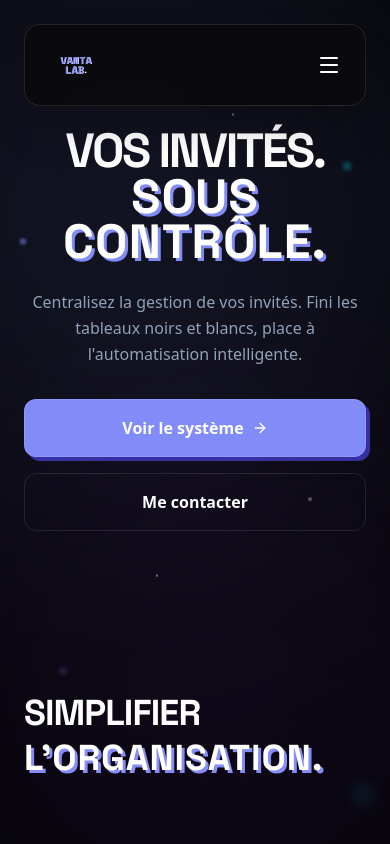
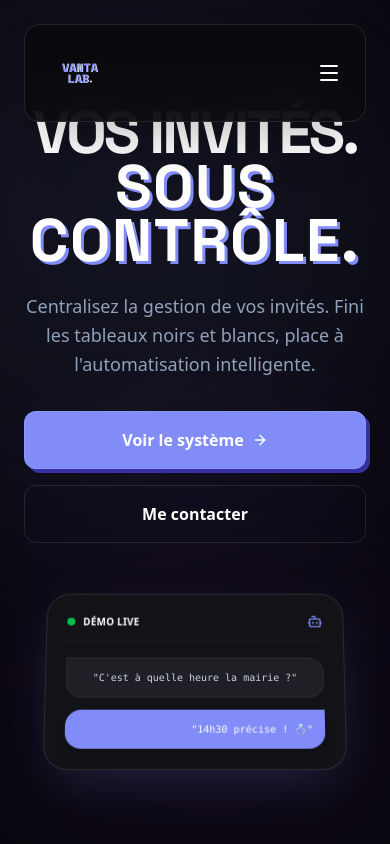
Before and after one commit to Ilyescmoi/VantaLab, a Next.js app: page / in a window 390 px wide. Shown: the top 844 px of the page. Built offline with nearby package versions, Linux system fonts and the light colour scheme.

Commit message:
add effect in the background

```diff
--- a/src/app/page.tsx
+++ b/src/app/page.tsx
@@ -19,7 +19,7 @@ export default function VantaLabFinal() {
         setIsMobileMenuOpen(false);
     };
 
-    // CLASS DU BOUTON ULTIME
+    // --- CLASS DU BOUTON ULTIME (3D + GLOW + CLICK) ---
     const btnClass = `
         bg-[#818CF8] text-white font-bold rounded-xl flex items-center justify-center gap-2
         border border-white/10
@@ -42,74 +42,35 @@ export default function VantaLabFinal() {
                     font-family: 'Space Grotesk', sans-serif !important;
                 }
 
+                /* TITRES 3D OFFSET */
                 .text-3d-vanta {
                     color: white;
                     text-shadow: 3px 3px 0px #818CF8;
                 }
 
-                /* Animation de flottement très lente et douce */
-                @keyframes float {
-                    0% { transform: translateY(0px) scale(1); opacity: 0.2; }
-                    50% { transform: translateY(-15px) scale(1.1); opacity: 0.5; }
-                    100% { transform: translateY(0px) scale(1); opacity: 0.2; }
-                }
-                .animate-float { animation: float 8s ease-in-out infinite; }
-
-                /* Délais pour désynchroniser les particules */
-                .delay-1000 { animation-delay: 1.5s; }
-                .delay-2000 { animation-delay: 3s; }
-                .delay-3000 { animation-delay: 4.5s; }
-                .delay-4000 { animation-delay: 6s; }
-                .delay-5000 { animation-delay: 7.5s; }
-
                 html { scroll-behavior: smooth; }
             `}} />
 
-            {/* --- FOND AMBIANT GLOBAL --- */}
+            {/* --- FOND --- */}
             <div className="fixed top-[-10%] right-[-10%] w-[600px] h-[600px] bg-[#818CF8]/10 rounded-full blur-[120px] pointer-events-none z-0 mix-blend-screen animate-pulse"></div>
             <div className="fixed bottom-[-10%] left-[-10%] w-[500px] h-[500px] bg-purple-900/10 rounded-full blur-[100px] pointer-events-none z-0 mix-blend-screen"></div>
-
-            {/* GRILLE TECHNIQUE LÉGÈRE */}
             <div className="fixed inset-0 z-0 opacity-10 pointer-events-none"
                  style={{
                      backgroundImage: 'linear-gradient(rgba(129, 140, 248, 0.1) 1px, transparent 1px), linear-gradient(90deg, rgba(129, 140, 248, 0.1) 1px, transparent 1px)',
-                     backgroundSize: '40px 40px'
+                     backgroundSize: '50px 50px'
                  }}>
-            </div>
-
-            {/* --- PARTICULES "VANTA DUST" (UNIQUEMENT DES CERCLES) --- */}
-            <div className="fixed inset-0 z-0 pointer-events-none overflow-hidden">
-                {/* 1. Hero Droite (Cyan subtil) */}
-                <div className="absolute top-[20%] right-[10%] w-2 h-2 bg-cyan-400 rounded-full blur-[2px] opacity-30 animate-float"></div>
-
-                {/* 2. Hero Gauche (Indigo) */}
-                <div className="absolute top-[30%] left-[5%] w-1.5 h-1.5 bg-[#818CF8] rounded-full blur-[1px] opacity-40 animate-float delay-1000"></div>
-
-                {/* 3. Zone vide Mobile (Pour remplacer la carte 3D) */}
-                <div className="absolute top-[50%] left-[50%] w-3 h-3 bg-purple-400 rounded-full blur-[4px] opacity-20 animate-float delay-2000 md:hidden"></div>
-
-                {/* 4. Section Solutions (Petit point blanc net) */}
-                <div className="absolute bottom-[40%] right-[20%] w-1 h-1 bg-white rounded-full opacity-30 animate-float delay-3000"></div>
-
-                {/* 5. Section Bio (Indigo) */}
-                <div className="absolute bottom-[20%] left-[15%] w-2 h-2 bg-[#818CF8] rounded-full blur-[2px] opacity-30 animate-float delay-4000"></div>
-
-                {/* 6. Footer (Cyan très flou) */}
-                <div className="absolute bottom-[5%] right-[5%] w-4 h-4 bg-cyan-500 rounded-full blur-[8px] opacity-20 animate-float delay-5000"></div>
-
-                {/* 7. Extra Dust (Grain fin) */}
-                <div className="absolute top-[15%] right-[40%] w-0.5 h-0.5 bg-white rounded-full opacity-40 animate-float delay-2000"></div>
-                <div className="absolute bottom-[30%] left-[40%] w-0.5 h-0.5 bg-white rounded-full opacity-40 animate-float delay-1000"></div>
             </div>
 
             {/* --- NAV RESPONSIVE --- */}
             <nav className="fixed w-full z-50 top-6 px-6">
-                <div className="max-w-7xl mx-auto bg-[#0A0A0E]/90 backdrop-blur-xl border border-white/10 rounded-2xl px-6 py-3 md:py-4 flex items-center justify-between shadow-2xl">
+                <div className="max-w-7xl mx-auto bg-[#0A0A0E]/90 backdrop-blur-xl border border-white/10 rounded-2xl px-6 py-4 flex items-center justify-between shadow-2xl">
+
+                    {/* LOGO - TAILLE MOBILE BOOSTÉE À 16 (64px) */}
                     <a href="#" className="flex items-center">
                         <img
                             src="/logo-vanta-3d.svg"
                             alt="Vanta Lab Logo"
-                            className="h-14 md:h-20 w-auto object-contain hover:scale-105 transition-transform"
+                            className="h-16 md:h-20 w-auto object-contain hover:scale-105 transition-transform"
                         />
                     </a>
 
@@ -119,7 +80,10 @@ export default function VantaLabFinal() {
                         <a href="#contact" className="hover:text-[#818CF8] transition-colors">Qui je suis</a>
                     </div>
 
-                    <button onClick={openModal} className={`hidden md:flex px-6 py-3 text-xs ${btnClass}`}>
+                    <button
+                        onClick={openModal}
+                        className={`hidden md:flex px-6 py-3 text-xs ${btnClass}`}
+                    >
                         Discuter de mon projet
                     </button>
 
@@ -129,7 +93,7 @@ export default function VantaLabFinal() {
                 </div>
 
                 {isMobileMenuOpen && (
-                    <div className="absolute top-24 left-4 right-4 bg-[#0A0A0E] border border-white/10 rounded-2xl p-6 flex flex-col gap-4 shadow-2xl md:hidden z-50">
+                    <div className="absolute top-28 left-4 right-4 bg-[#0A0A0E] border border-white/10 rounded-2xl p-6 flex flex-col gap-4 shadow-2xl md:hidden z-50">
                         <a href="#demo" onClick={() => setIsMobileMenuOpen(false)} className="text-lg font-bold text-slate-200">Démo</a>
                         <a href="#solutions" onClick={() => setIsMobileMenuOpen(false)} className="text-lg font-bold text-slate-200">Solutions</a>
                         <a href="#contact" onClick={() => setIsMobileMenuOpen(false)} className="text-lg font-bold text-slate-200">Qui je suis</a>
@@ -141,18 +105,23 @@ export default function VantaLabFinal() {
                 )}
             </nav>
 
-            {/* --- HERO SECTION --- */}
-            <section id="demo" className="relative z-10 pt-32 pb-16 md:pt-40 md:pb-20 px-6 max-w-7xl mx-auto grid lg:grid-cols-2 gap-12 items-center">
-                <div className="max-w-2xl mx-auto lg:mx-0 text-center lg:text-left relative z-10">
+            {/* --- HERO SECTION CENTRÉE & GROSSIE --- */}
+            {/* J'ai ajouté 'min-h-screen' et 'flex items-center' pour le centrage vertical parfait */}
+            <section id="demo" className="relative z-10 min-h-screen flex items-center pt-20 pb-12 px-6 max-w-7xl mx-auto">
+                <div className="grid lg:grid-cols-2 gap-12 items-center w-full">
 
-                    <h1 className="text-5xl md:text-7xl lg:text-8xl font-black tracking-tighter text-white mb-6 md:mb-8 leading-[0.95] font-space">
+                    <div className="max-w-2xl mx-auto lg:mx-0 text-center lg:text-left flex flex-col justify-center h-full">
+
+                        {/* TITRE ENCORE PLUS GROS SUR MOBILE (text-6xl) */}
+                        <h1 className="text-6xl md:text-7xl lg:text-8xl font-black tracking-tighter text-white mb-6 md:mb-8 leading-[0.9] font-space">
                             VOS INVITÉS.<br/>
                             <span className="text-3d-vanta tracking-wide">
                                 SOUS CONTRÔLE.
                             </span>
                         </h1>
 
-                    <p className="text-base md:text-lg text-slate-400 mb-8 md:mb-10 leading-relaxed max-w-lg mx-auto lg:mx-0 font-light">
+                        {/* DESCRIPTION PLUS LISIBLE (text-lg) */}
+                        <p className="text-lg md:text-xl text-slate-400 mb-8 md:mb-12 leading-relaxed max-w-lg mx-auto lg:mx-0 font-light">
                             Centralisez la gestion de vos invités. Fini les tableaux noirs et blancs, place à l'automatisation intelligente.
                         </p>
 
@@ -166,9 +135,31 @@ export default function VantaLabFinal() {
                                 Me contacter
                             </a>
                         </div>
+
+                        {/* --- VISUALISATION MOBILE (Déplacée ici pour être centrée sous le texte) --- */}
+                        <div className="lg:hidden mt-12 relative w-full max-w-[300px] mx-auto perspective-[1000px]">
+                            <div className="bg-[#121217] border border-white/10 p-5 rounded-3xl shadow-2xl transform rotate-x-[10deg] shadow-[0_20px_50px_-12px_rgba(129,140,248,0.2)]">
+                                <div className="flex justify-between items-center mb-4 border-b border-white/5 pb-3">
+                                    <div className="flex items-center gap-2">
+                                        <div className="w-2 h-2 bg-green-500 rounded-full animate-pulse"></div>
+                                        <span className="text-[10px] font-bold text-white tracking-wide">DÉMO LIVE</span>
+                                    </div>
+                                    <Bot size={16} className="text-[#818CF8]"/>
+                                </div>
+                                <div className="space-y-3 font-mono text-[10px]">
+                                    <div className="bg-[#1F1F25] p-3 rounded-2xl rounded-tl-none border border-white/5 text-slate-300">
+                                        "C'est à quelle heure la mairie ?"
+                                    </div>
+                                    <div className="bg-[#818CF8] p-3 rounded-2xl rounded-tr-none text-white text-right shadow-lg">
+                                        "14h30 précise ! 💍"
+                                    </div>
+                                </div>
+                            </div>
                         </div>
 
-                {/* VISUALISATION 3D DESKTOP (Cachée sur Mobile) */}
+                    </div>
+
+                    {/* --- VISUALISATION DESKTOP 3D --- */}
                     <div className="relative h-[500px] hidden lg:block perspective-[2000px]">
                         <div className="absolute top-20 right-10 w-72 bg-[#121217] border border-white/10 hover:border-[#818CF8]/50 p-6 rounded-3xl transform rotate-y-[-10deg] rotate-x-[5deg] translate-z-[50px] shadow-2xl hover:scale-105 transition-transform duration-500 z-20">
                             <div className="flex justify-between items-center mb-6 border-b border-white/5 pb-4">
@@ -205,6 +196,7 @@ export default function VantaLabFinal() {
                             </div>
                         </div>
                     </div>
+                </div>
             </section>
 
             {/* --- SOLUTIONS --- */}
@@ -228,11 +220,13 @@ export default function VantaLabFinal() {
                         </p>
                     </div>
 
-                    {/* Carte 2 : Pilotage */}
+                    {/* Carte 2 : Pilotage (ROSE/FUCHSIA) */}
                     <div className="md:col-span-2 bg-[#0E0E12] border border-white/10 rounded-3xl p-8 hover:border-fuchsia-500 transition-all duration-300 group relative overflow-hidden flex flex-col md:flex-row gap-8 items-center shadow-lg">
                         <div className="absolute top-[-50%] left-[20%] w-64 h-64 bg-fuchsia-500/10 blur-3xl rounded-full group-hover:bg-fuchsia-500/20 transition-all"></div>
                         <div className="flex-1 relative z-10">
+                            {/* ICÔNE AJOUTÉE ICI : LayoutDashboard en Fuchsia */}
                             <LayoutDashboard className="w-10 h-10 text-fuchsia-400 mb-6" />
+
                             <h3 className="text-2xl font-bold text-white mb-4">
                                 2. Pilotage <span className="text-fuchsia-400">Global</span>
                             </h3>
@@ -329,7 +323,7 @@ export default function VantaLabFinal() {
                     />
                 </div>
                 <p className="text-slate-600 text-[10px] font-mono tracking-widest uppercase">
-                    2026
+                    Designed in Paris © 2026
                 </p>
             </footer>
 
```
Lines whose indentation alone changed are shown as unchanged.
